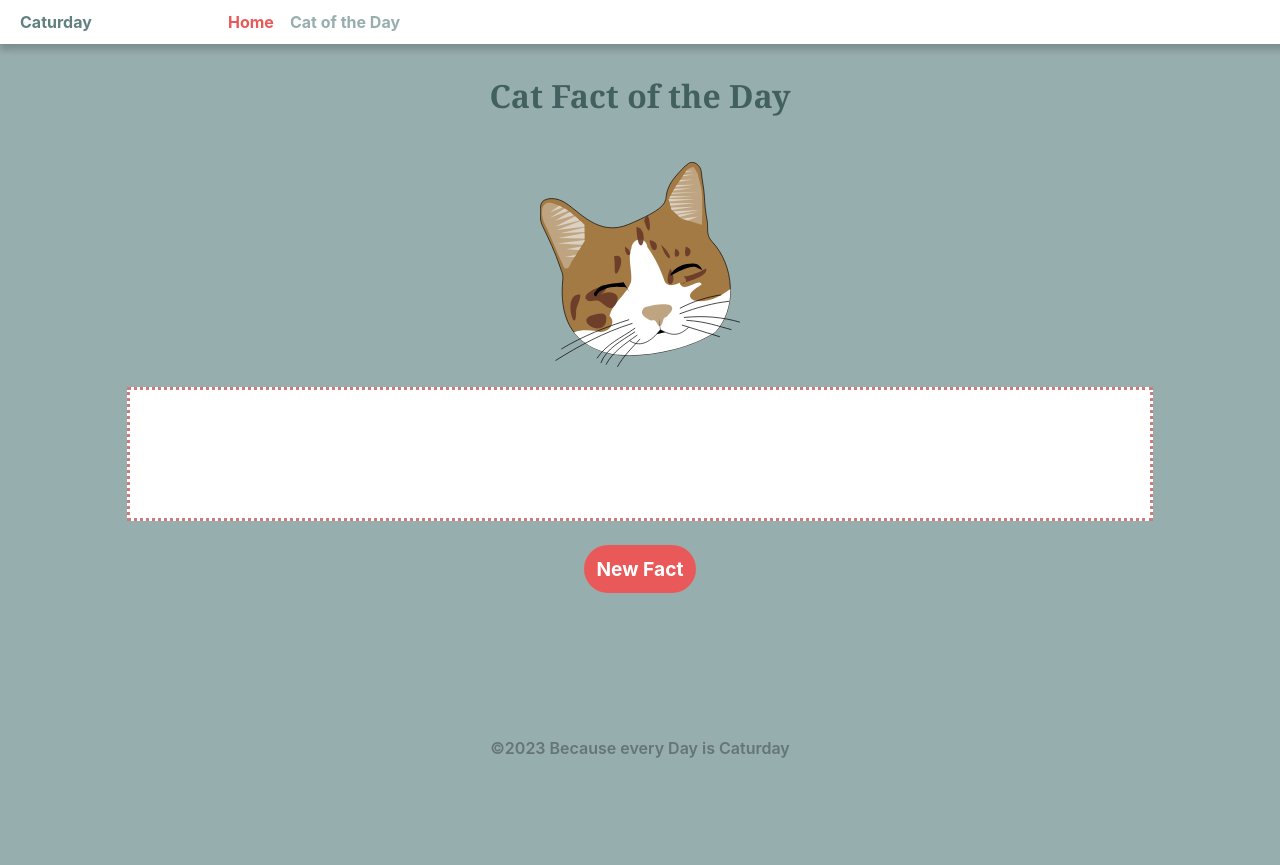
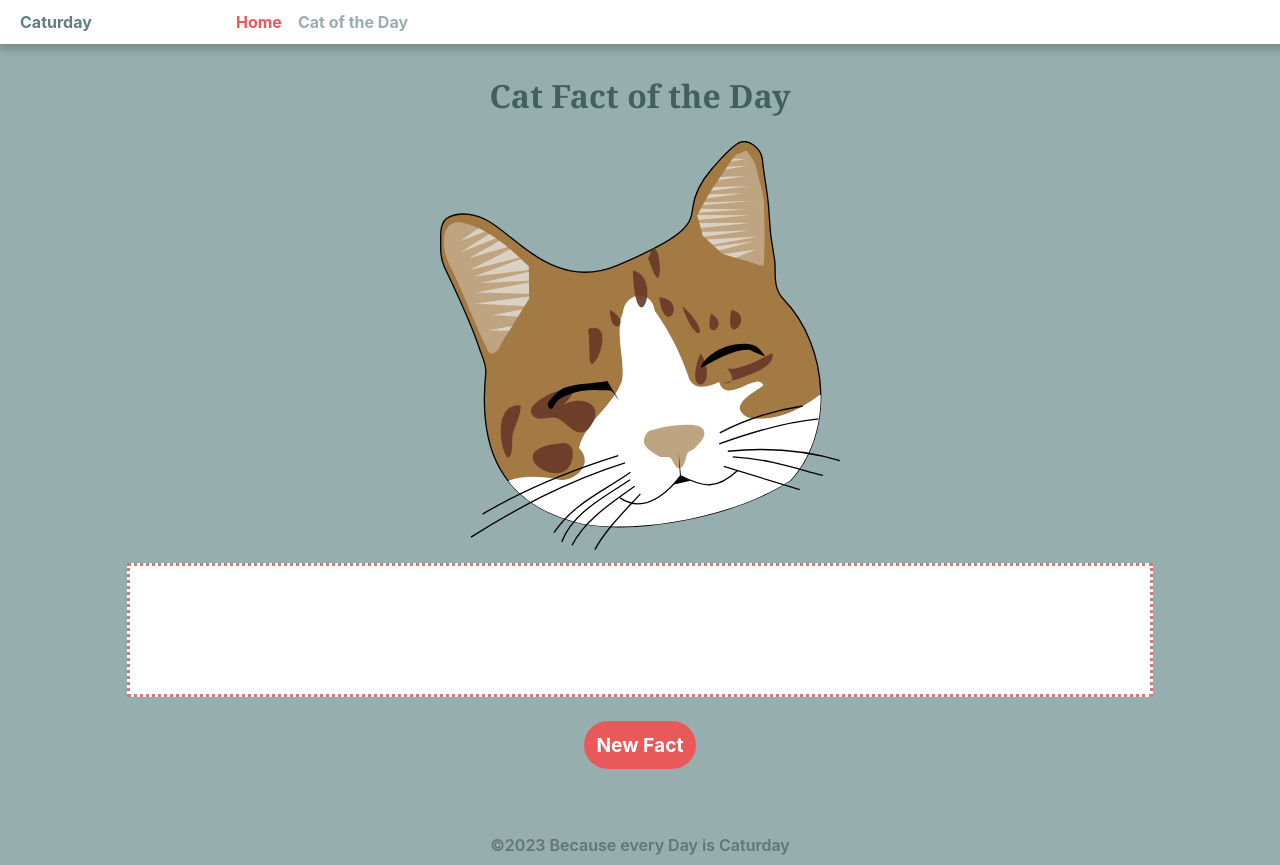
Before and after one commit to lina-DCI/spa-final-caturday, a React (Vite) app: page / in a window 1280 px wide. Before the commit the page ends 800 px from the top, so only its background shows below. Built offline with nearby package versions, Linux system fonts and the light colour scheme; no server answers.

Commit message:
added not found page

```diff
--- a/src/App.css
+++ b/src/App.css
@@ -50,13 +50,14 @@ a:hover {
 }
 .nav-title-text h3 {
     padding: 0;
-    margin: 0;
+    padding-right: 1rem;
     font-weight: 500;
 }
 .nav-links-container {
-    min-width: 600px;
+    min-width: 400px;
     display: flex;
     align-content: space-between;
+    margin-left: 0.5rem;
 }
 .link {
     font-weight: 700;
@@ -69,7 +70,7 @@ a:hover {
 }
 .main-container {
     width: 95vw;
-    max-height: 120vh;
+    max-height: 100vh;
     min-height: 80vh;
     display: flex;
     flex-flow: column nowrap;
@@ -83,15 +84,19 @@ a:hover {
     flex-flow: column nowrap;
     align-items: center;
     justify-content: center;
-    margin: 1.3rem;
+    margin:0 0 0.8rem 0;
+}
+.cat-illustration img{
+ width: 200px;
 }
 .card {
     display: flex;
     flex-flow: column nowrap;
     justify-content: flex-start;
+    /* align-items: center; */
     width: 80%;
     min-height: 10vh;
-    max-height: 70vh;
+    max-height: 50vh !important;
     border: dotted 3px #d07b7b;
     background-color: #ffffff;
     font-family: Georgia, "Times New Roman", Times, serif;
@@ -99,7 +104,7 @@ a:hover {
     font-weight: 600;
     font-size: 1.3rem;
     padding: 1.5rem;
-    overflow: scroll;
+    overflow: auto;
 }
 .cat-card {
     display: flex;
@@ -110,8 +115,6 @@ a:hover {
     /* margin: 0 auto; */
 }
 .cat-card img {
-    /* min-width: 20%;
-    background-color: #fff; */
     border: solid 0.4rem #fff;
     object-fit: cover;
     max-height: 72vh;
@@ -163,15 +166,21 @@ footer {
     body {
         min-width: 768px;
     }
-    .card {
+    /* .card {
         overflow: auto;
-    }
+    } */
+    .cat-illustration img{
+        width: 350px;
+       }
 }
 @media (min-width: 992px) {
     body {
         min-width: 992px;
     }
-    .card {
+    /* .card {
         overflow: auto;
-    }
+    } */
+    .cat-illustration img{
+        width: 400px;
+       }
   }
--- a/src/App.jsx
+++ b/src/App.jsx
@@ -6,6 +6,7 @@ import Homepage from "./pages/Homepage";
 // import WhichCatAreYou from "./pages/WhichCatAreYou";
 import { BrowserRouter, Route, Routes } from "react-router-dom";
 import SharedLayout from "./pages/SharedLayout";
+import NotFound from "./pages/NotFound";
 
 function App() {
     return (
@@ -19,6 +20,10 @@ function App() {
                             path="/cat-of-the-day"
                             element={<CatOfTheDay />}
                         />
+                           <Route
+                            path="*"
+                            element={<NotFound />}
+                        />
                         {/* <Route
                             path="/which-cat-breed-are-you"
                             element={<WhichCatAreYou />}
--- a/src/pages/Homepage.jsx
+++ b/src/pages/Homepage.jsx
@@ -8,7 +8,7 @@ export default function Homepage() {
         return (
             <div className="main-container">
                 <h1>Cat Fact of the Day</h1><div className="cat-illustration">
-                <img width="200" src="./src/assets/cat-159653.svg" alt="cat" /></div>
+                <img src="./src/assets/cat-159653.svg" alt="cat" /></div>
                 <div className="card">{catFact}</div>
                 <button onClick={() => setAllowFetch(true)}>New Fact</button>
             </div>
--- /dev/null
+++ b/src/pages/NotFound.jsx
@@ -0,0 +1,13 @@
+export default function NotFound() {
+    return (
+        <div className="main-container">
+            <h1>Not Found</h1>
+            <div className="cat-card">
+                <img
+                    src="./src/assets/cat_oopsies.jpeg"
+                    alt="something went wrong"
+                />
+            </div>
+        </div>
+    );
+}
```
Also changed, not shown: src/assets/cat_oopsies.jpeg (added).
